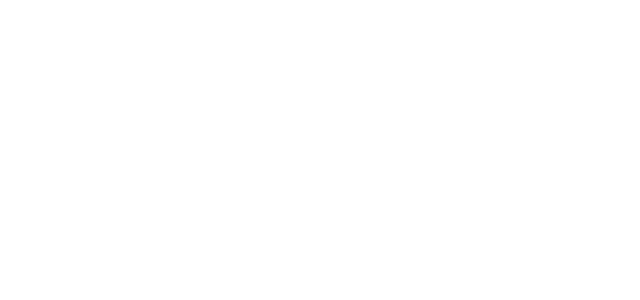
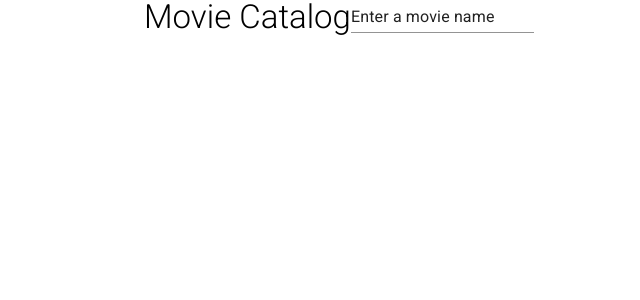
Before and after one commit to jack-guzya/movie-search-react, a React (Create React App) app: page / in a window 1280 px wide. Shown: the top 300 px of the page, without its empty margins (301-941 px from the left). Built offline with nearby package versions, Linux system fonts and the light colour scheme.

Commit message:
feat: add Header component

```diff
--- a/package.json
+++ b/package.json
@@ -3,6 +3,7 @@
   "version": "0.1.0",
   "private": true,
   "dependencies": {
+    "@material-ui/core": "^4.11.0",
     "@testing-library/jest-dom": "^4.2.4",
     "@testing-library/react": "^9.5.0",
     "@testing-library/user-event": "^7.2.1",
--- a/public/index.html
+++ b/public/index.html
@@ -23,6 +23,7 @@
       work correctly both with client-side routing and a non-root public URL.
       Learn how to configure a non-root public URL by running `npm run build`.
     -->
+    <link rel="stylesheet" href="https://fonts.googleapis.com/css?family=Roboto:300,400,500,700&display=swap" />
     <title>Movie Search</title>
   </head>
   <body>
--- a/src/App/index.tsx
+++ /dev/null
@@ -1,7 +0,0 @@
-import React from 'react';
-
-function App() {
-  return <div />;
-}
-
-export default App;
--- /dev/null
+++ b/src/components/App/index.tsx
@@ -0,0 +1,10 @@
+import React from 'react';
+// Components
+import Header from '../Header';
+
+const App = () => (
+  <div>
+    <Header />
+  </div>
+);
+export default App;
--- /dev/null
+++ b/src/components/Header/Header.module.css
@@ -0,0 +1,9 @@
+.header {
+  display: flex;
+  justify-content: center;
+  font-size: 22px;
+}
+
+.title {
+  font-size: 1.5em;
+}
--- /dev/null
+++ b/src/components/Header/index.tsx
@@ -0,0 +1,15 @@
+import React from 'react';
+import { Input } from '@material-ui/core';
+// Styles
+import s from './Header.module.css';
+
+const Header = () => {
+  return (
+    <header className={s.header}>
+      <h1 className={s.title}>Movie Catalog</h1>
+      <Input defaultValue="Enter a movie name" />
+    </header>
+  );
+};
+
+export default Header;
--- /dev/null
+++ b/src/custom.d.ts
@@ -0,0 +1,4 @@
+declare module '*.module.css' {
+  const classes: { [key: string]: string };
+  export default classes;
+}
--- a/src/index.tsx
+++ b/src/index.tsx
@@ -1,6 +1,7 @@
 import React from 'react';
 import ReactDOM from 'react-dom';
-import App from './App';
+import App from './components/App';
+import './styles/index.css';
 import * as serviceWorker from './serviceWorker';
 
 ReactDOM.render(
--- /dev/null
+++ b/src/styles/index.css
@@ -0,0 +1,6 @@
+@import './reset.css';
+
+body {
+  font-family: "Roboto", sans-serif;
+  font-weight: 300;
+}
--- /dev/null
+++ b/src/styles/reset.css
@@ -0,0 +1,137 @@
+/* http://meyerweb.com/eric/tools/css/reset/
+   v5.0.1 | 20191019
+   License: none (public domain)
+*/
+
+html,
+body,
+div,
+span,
+applet,
+object,
+iframe,
+h1,
+h2,
+h3,
+h4,
+h5,
+h6,
+p,
+blockquote,
+pre,
+a,
+abbr,
+acronym,
+address,
+big,
+cite,
+code,
+del,
+dfn,
+em,
+img,
+ins,
+kbd,
+q,
+s,
+samp,
+small,
+strike,
+strong,
+sub,
+sup,
+tt,
+var,
+b,
+u,
+i,
+center,
+dl,
+dt,
+dd,
+menu,
+ol,
+ul,
+li,
+fieldset,
+form,
+label,
+legend,
+table,
+caption,
+tbody,
+tfoot,
+thead,
+tr,
+th,
+td,
+article,
+aside,
+canvas,
+details,
+embed,
+figure,
+figcaption,
+footer,
+header,
+hgroup,
+main,
+menu,
+nav,
+output,
+ruby,
+section,
+summary,
+time,
+mark,
+audio,
+video {
+  margin: 0;
+  padding: 0;
+  border: 0;
+  font-size: 100%;
+  font: inherit;
+  vertical-align: baseline;
+}
+/* HTML5 display-role reset for older browsers */
+article,
+aside,
+details,
+figcaption,
+figure,
+footer,
+header,
+hgroup,
+main,
+menu,
+nav,
+section {
+  display: block;
+}
+/* HTML5 hidden-attribute fix for newer browsers */
+*[hidden] {
+  display: none;
+}
+body {
+  line-height: 1;
+}
+menu,
+ol,
+ul {
+  list-style: none;
+}
+blockquote,
+q {
+  quotes: none;
+}
+blockquote:before,
+blockquote:after,
+q:before,
+q:after {
+  content: "";
+  content: none;
+}
+table {
+  border-collapse: collapse;
+  border-spacing: 0;
+}
```
Also changed, not shown: 2 other files (tests, documents, lock files or other folders).
